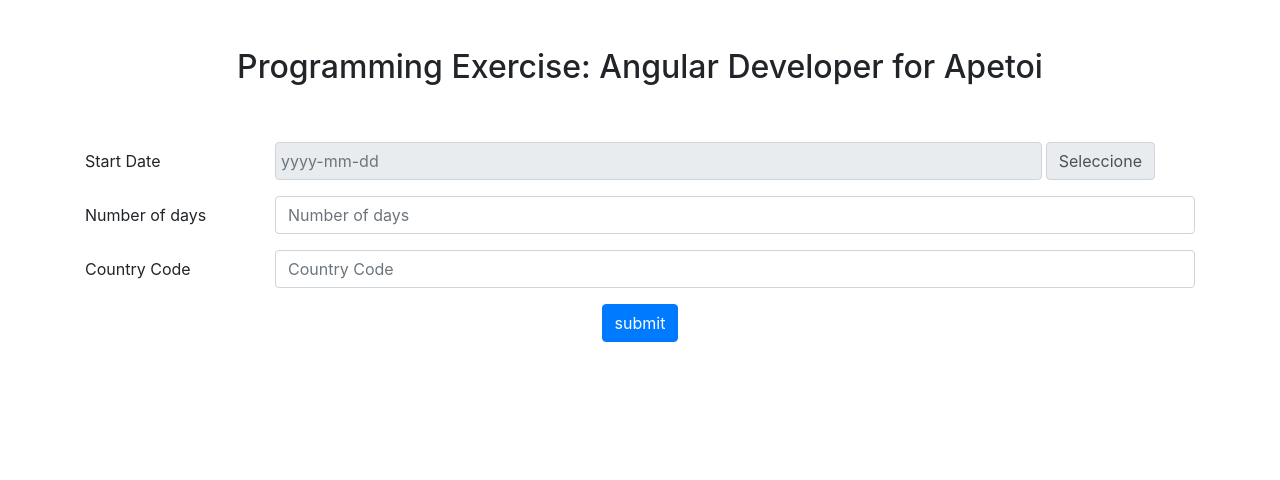
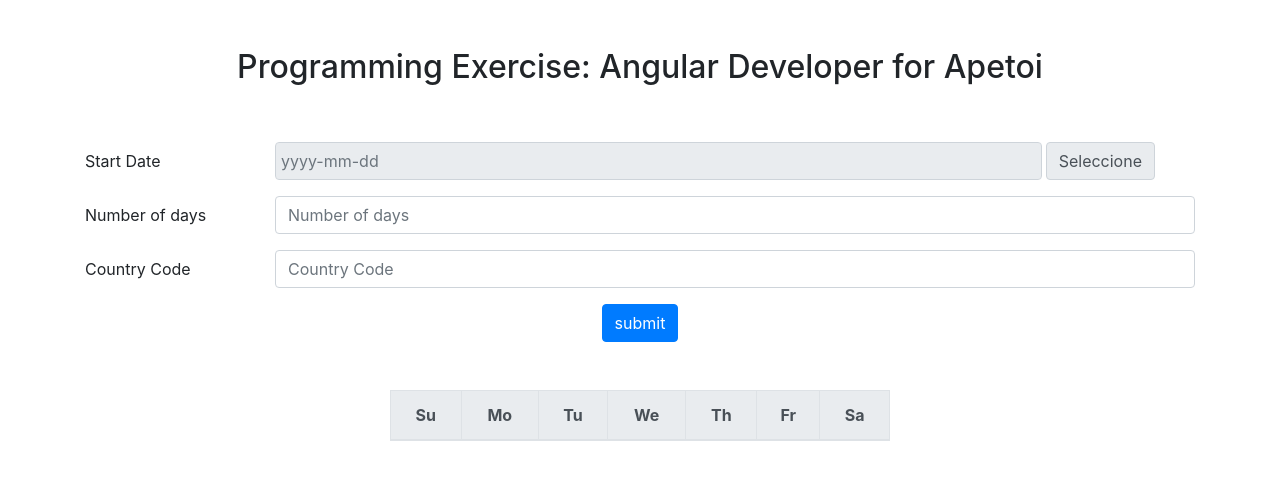
Before and after one commit to Alfredo456/prueba-apetoi, an Angular app: page / in a window 1280 px wide. Shown: the top 480 px of the page. Built offline with nearby package versions, Linux system fonts and the light colour scheme.

Commit message:
iniciando logica de calendario y su maquetado

```diff
--- a/src/app/app.component.html
+++ b/src/app/app.component.html
@@ -29,10 +29,30 @@
     </div>
     <div class="row">
       <div class="col-12 d-flex justify-content-center">
-        <button class="btn btn-primary" (click)="prueba()">
+        <button class="btn btn-primary" (click)="generate()">
           submit
         </button>
       </div>
     </div>
   </form>
+  <div class="table-responsive mt-5 mx-auto" style="width: 500px; height: 500px;">
+    <table class="table align-items-center table-bordered">
+      <thead class="thead-light">
+        <tr>
+          <th scope="col" class="text-center">Su</th>
+          <th scope="col" class="text-center">Mo</th>
+          <th scope="col" class="text-center">Tu</th>
+          <th scope="col" class="text-center">We</th>
+          <th scope="col" class="text-center">Th</th>
+          <th scope="col" class="text-center">Fr</th>
+          <th scope="col" class="text-center">Sa</th>
+        </tr>
+      </thead>
+      <tbody>
+        <tr *ngFor="let arrayDays of calendarSheet">
+          <td *ngFor="let day of arrayDays" class="text-center">{{day}}</td>
+        </tr>
+      </tbody>
+    </table>
+  </div>
 </div>
--- a/src/app/app.component.ts
+++ b/src/app/app.component.ts
@@ -12,6 +12,11 @@
 })
 export class AppComponent implements OnInit {
   title = 'prueba-apetoi';
+  public calendarSheet: Array<any> = [];
+  public actualYear: number;
+  public actualMonth: number;
+  public final: Date;
+  public inicial: Date;
   public fromDate: NgbDateStruct;
   public form: FormGroup;
 
@@ -22,6 +27,11 @@
 
   public ngOnInit(): void {
     this.initForm();
+    this.inicial = new Date('2019-10-01 00:00:00');
+    let number = 45;
+    this.actualYear = this.inicial.getFullYear();
+    this.actualMonth = this.inicial.getMonth();
+    this.final = this.addDays(new Date(this.inicial.getTime()), number);
   }
 
   public initForm() {
@@ -32,6 +42,12 @@
     });
   }
 
+  public addDays(date: Date, day: number): Date {
+    date.setDate(date.getDate() + day);
+    return date;
+  }
+
+
   public format(event) {
     if (event) {
       if (event.day && event.month && event.year) {
@@ -40,7 +56,7 @@
     }
   }
 
-  public prueba() {
+  public generate() {
     console.log(this.form.value);
   }
 }
```
